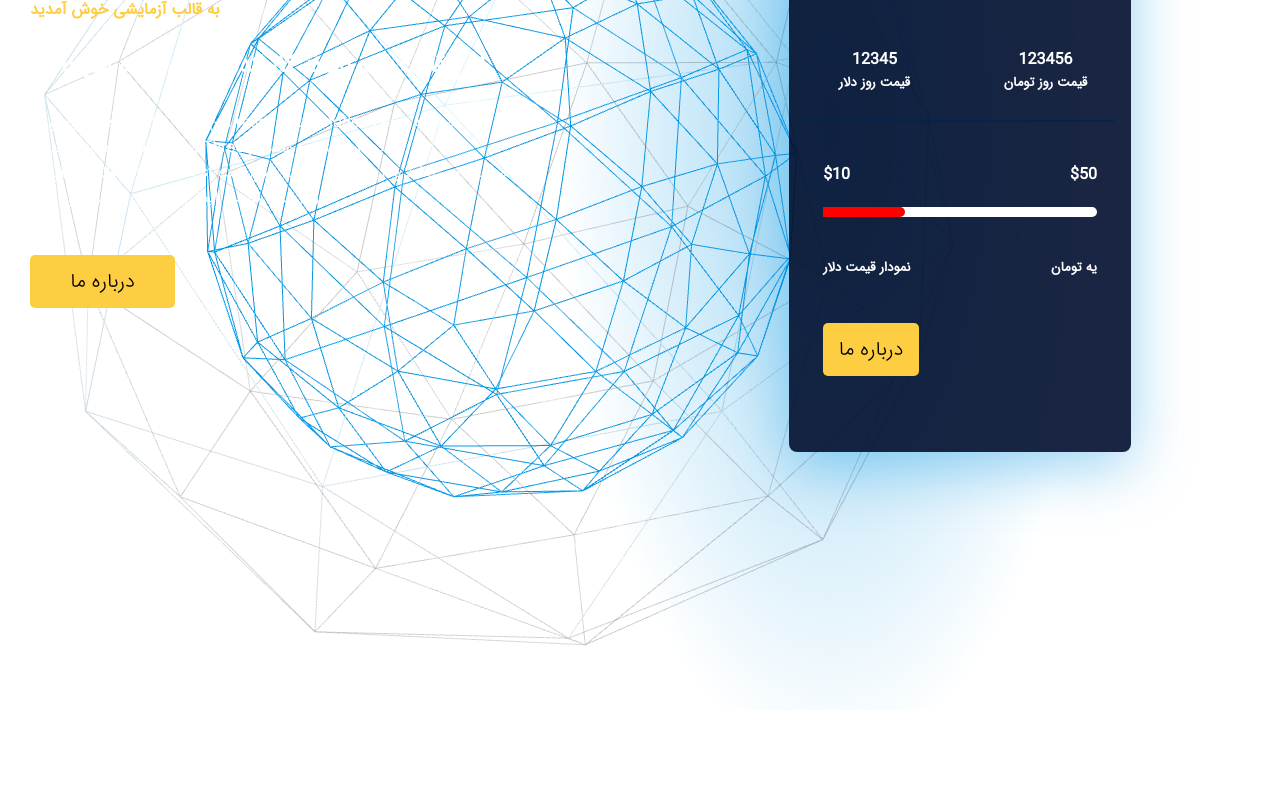
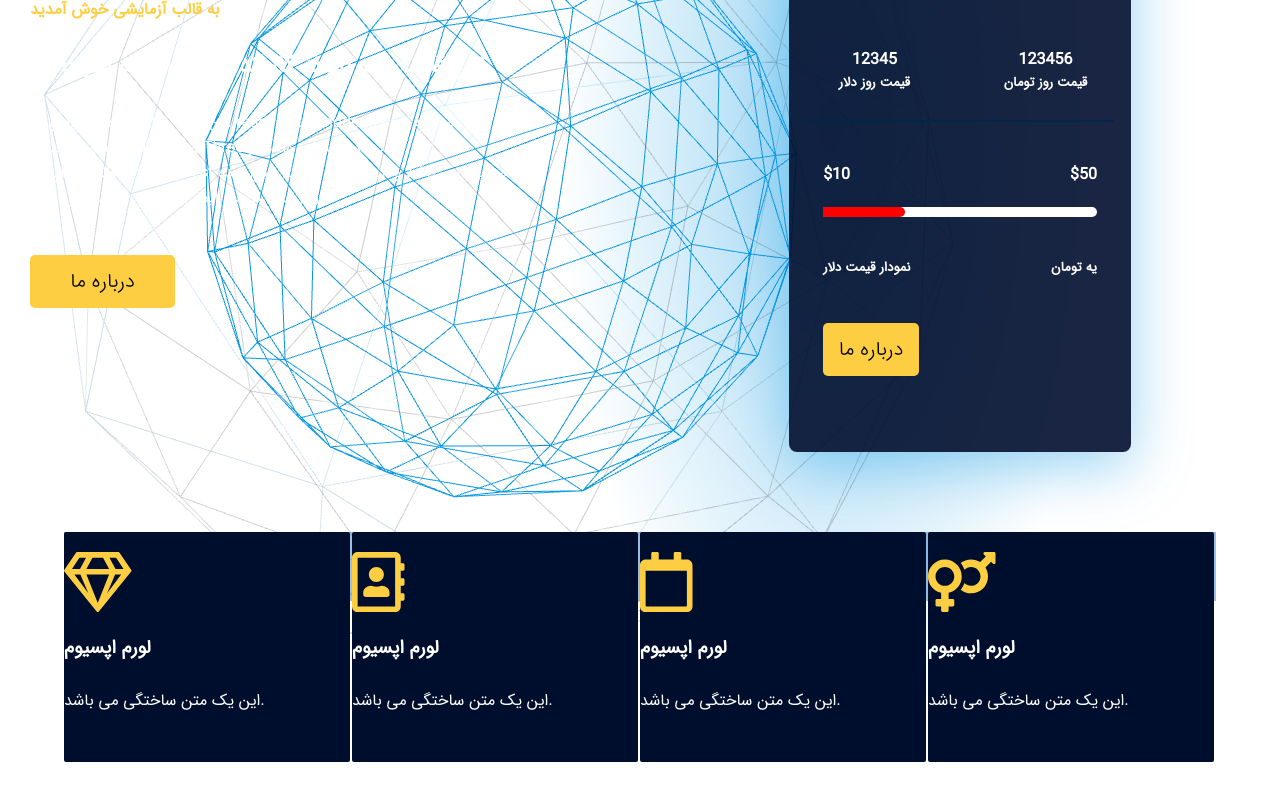
Before and after one commit to iman-kh7798/portfolio, a React app: page / in a window 1280 px wide. Shown: the part 298-1098 px from the top of the page. Before the commit the page ends 1008 px from the top, so only its background shows below. Built offline with nearby package versions, Linux system fonts and the light colour scheme; the HTML template or start-up script is replaced by a standard one.

Commit message:
section created

```diff
--- a/src/includes/components/rootPath/section/Btm_Sphere_Contents.js
+++ b/src/includes/components/rootPath/section/Btm_Sphere_Contents.js
@@ -0,0 +1,41 @@
+import React from 'react';
+import {FontAwesomeIcon} from "@fortawesome/react-fontawesome";
+import {faGem,faAddressBook,faCalendar} from '@fortawesome/free-regular-svg-icons'
+import {faVenusMars} from "@fortawesome/free-solid-svg-icons";
+
+function BtmSphereContents() {
+    return (
+        <div id='media_container' className="flex_container wht_clr">
+            <div className='media_container_child'>
+                <div className='fll_wdth' style={{height:'100%',backgroundColor:'#000e2e'}}>
+                    <FontAwesomeIcon icon={faGem} className='sample_icon'/>
+                    <h3>لورم اپسیوم</h3><br/>
+                    <p>این یک متن ساختگی می باشد.</p>
+                </div>
+            </div>
+            <div className='media_container_child'>
+                <div className='fll_wdth' style={{height:'100%',backgroundColor:'#000e2e'}}>
+                    <FontAwesomeIcon icon={faAddressBook} className='sample_icon'/>
+                    <h3>لورم اپسیوم</h3><br/>
+                    <p>این یک متن ساختگی می باشد.</p>
+                </div>
+            </div>
+            <div className='media_container_child'>
+                <div className='fll_wdth' style={{height:'100%',backgroundColor:'#000e2e'}}>
+                    <FontAwesomeIcon icon={faCalendar} className='sample_icon'/>
+                    <h3>لورم اپسیوم</h3><br/>
+                    <p>این یک متن ساختگی می باشد.</p>
+                </div>
+            </div>
+            <div className='media_container_child'>
+                <div className='fll_wdth' style={{height:'100%',backgroundColor:'#000e2e'}}>
+                    <FontAwesomeIcon icon={faVenusMars} className='sample_icon'/>
+                    <h3>لورم اپسیوم</h3><br/>
+                    <p>این یک متن ساختگی می باشد.</p>
+                </div>
+            </div>
+        </div>
+    );
+}
+
+export default BtmSphereContents;
--- a/src/includes/components/rootPath/section/index.js
+++ b/src/includes/components/rootPath/section/index.js
@@ -1,6 +1,7 @@
 import React,{useEffect} from 'react';
 import On_Sphere_Contents from './On_Sphere_Contents'
 import * as THREE from 'three'
+import Btm_Sphere_Contents from "./Btm_Sphere_Contents";
 
 
 function Index (){
@@ -99,11 +100,14 @@ function Index (){
         cws_threeJs_sphere(convas);
     })
         return (
-            <section className='fll_wdth' style={{display:'flex'}}>
+            <section className='fll_wdth flex_container' style={{flexDirection:'column'}}>
+                <div className='flex_container' style={{width:'100%',height:'inherit',flexDirection:'row'}}>
                 <On_Sphere_Contents/>
                 <div id='sphere_container'>
                     <canvas width="1000" height="130" style={{width: '1000px', height: '130px'}} className='cws-sphere'/>
                 </div>
+                </div>
+                <Btm_Sphere_Contents/>
             </section>
         );
 }
--- a/src/includes/styles.css
+++ b/src/includes/styles.css
@@ -287,3 +287,46 @@ nav {
     background: #fece42;
     font-family: 'IranSans-light' !important;
 }
+#media_container
+{
+    flex-direction: row;
+    margin: 80px auto;
+    width: 90%;
+    height: 230px;
+
+}
+.media_container_child
+{
+    width: 25%;
+    height: 100%;
+    border-right: 2px solid transparent;
+    background:linear-gradient(to top,transparent 0%,transparent 70%,#1d72bd73 70%);
+
+}
+@keyframes boxShadow {
+    from {
+        box-shadow: none;
+    }
+    to {
+        box-shadow: #1d72bd 0 0 20px 4px;
+    }
+}
+.media_container_child:hover
+{
+    animation-name: boxShadow;
+    animation-iteration-count: 1;
+    animation-duration: 500ms;
+    animation-timing-function: linear;
+    box-shadow: #1d72bd 0 0 20px 4px;
+}
+.media_container_child div
+{
+    padding-right: 20px;
+    border-radius: 2px;
+}
+.sample_icon
+{
+    color: #fece42;
+    margin: 20px 0px;
+    font-size: 60px;
+}
```
Also changed, not shown: src/includes/statics/images/bitcoin-surrounded-by-a-circle-of-olive-leaves.svg (added).
